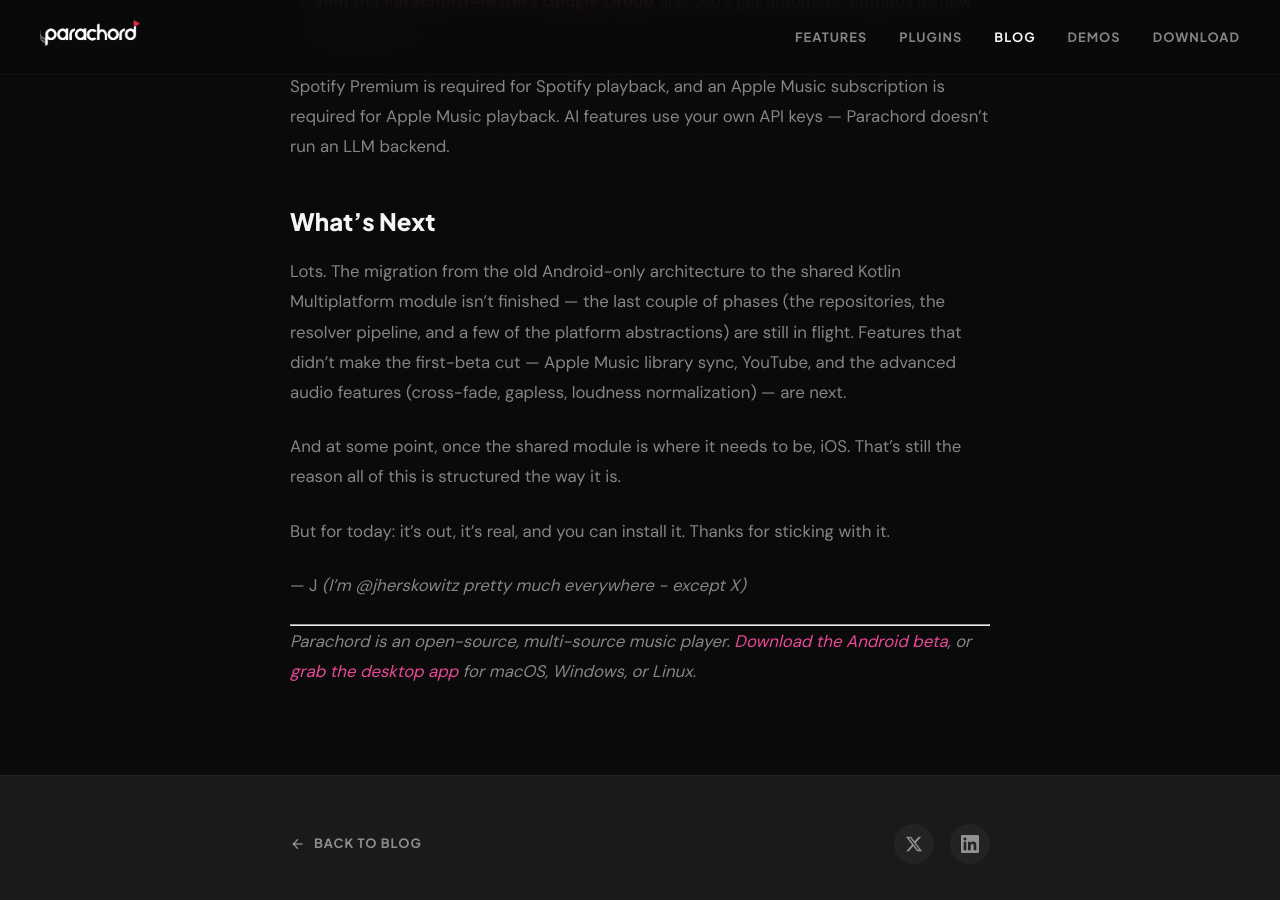
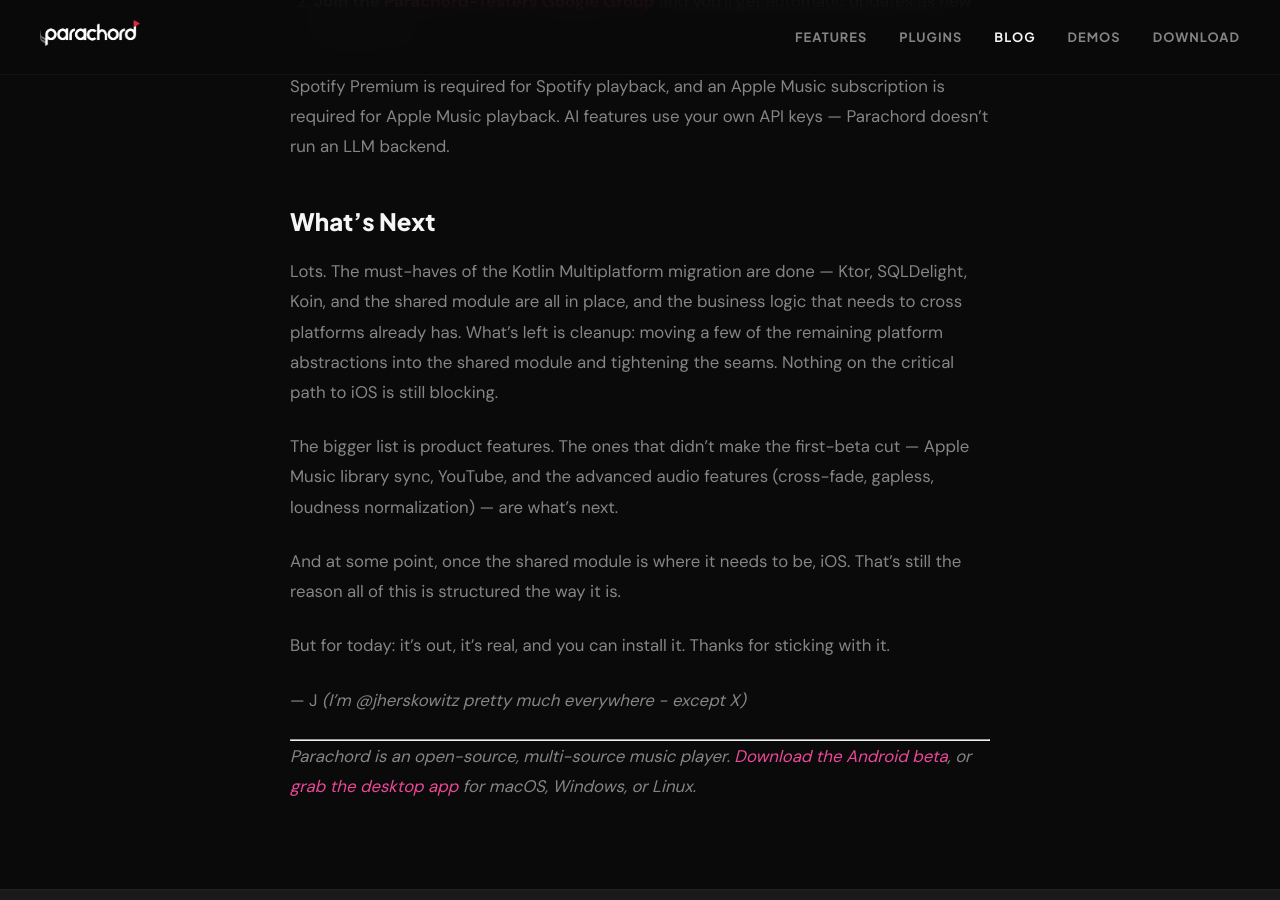
Before and after one commit to Parachord/parachord-website, a Jekyll site: the page built from _posts/2026-04-20-parachord-android-first-public-beta.md, in a window 1280 px wide and 900 px high, scrolled down 4764 px. Built offline with Jekyll 4.4.1, drawn with Linux system fonts in a browser that asks for light colours.

Commit message:
Clarify that KMP must-haves are done
The critical pieces of the migration (Ktor, SQLDelight, Koin, shared
module) are already in this build. Rewrite "What's Next" to reflect
that only cleanup remains on the architecture side.

https://claude.ai/code/session_01EQkn36WGg8FtFDbxcsUgKR

```diff
--- a/_posts/2026-04-20-parachord-android-first-public-beta.md
+++ b/_posts/2026-04-20-parachord-android-first-public-beta.md
@@ -65,7 +65,9 @@ Spotify Premium is required for Spotify playback, and an Apple Music subscriptio
 
 ## What's Next
 
-Lots. The migration from the old Android-only architecture to the shared Kotlin Multiplatform module isn't finished — the last couple of phases (the repositories, the resolver pipeline, and a few of the platform abstractions) are still in flight. Features that didn't make the first-beta cut — Apple Music library sync, YouTube, and the advanced audio features (cross-fade, gapless, loudness normalization) — are next.
+Lots. The must-haves of the Kotlin Multiplatform migration are done — Ktor, SQLDelight, Koin, and the shared module are all in place, and the business logic that needs to cross platforms already has. What's left is cleanup: moving a few of the remaining platform abstractions into the shared module and tightening the seams. Nothing on the critical path to iOS is still blocking.
+
+The bigger list is product features. The ones that didn't make the first-beta cut — Apple Music library sync, YouTube, and the advanced audio features (cross-fade, gapless, loudness normalization) — are what's next.
 
 And at some point, once the shared module is where it needs to be, iOS. That's still the reason all of this is structured the way it is.
 
```
